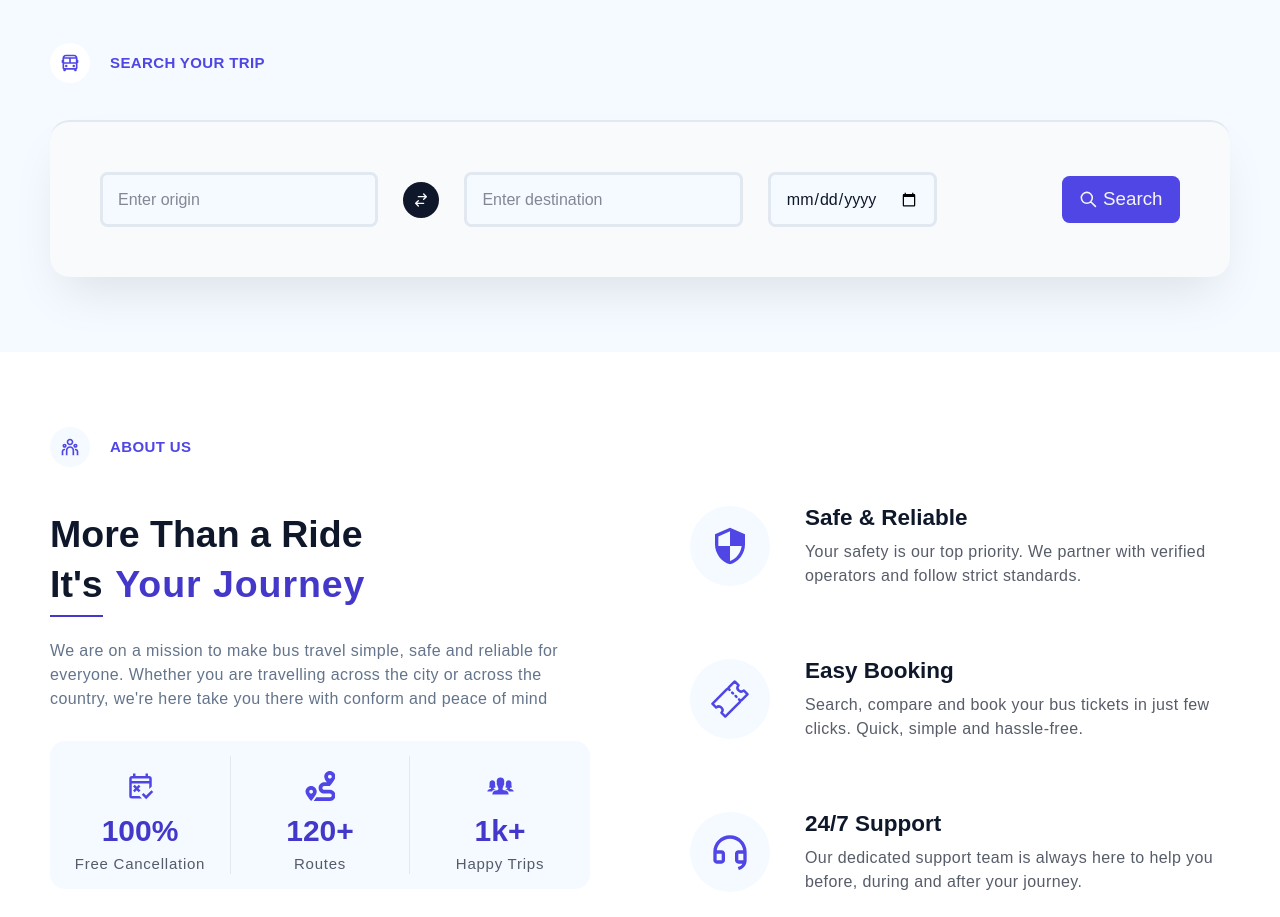
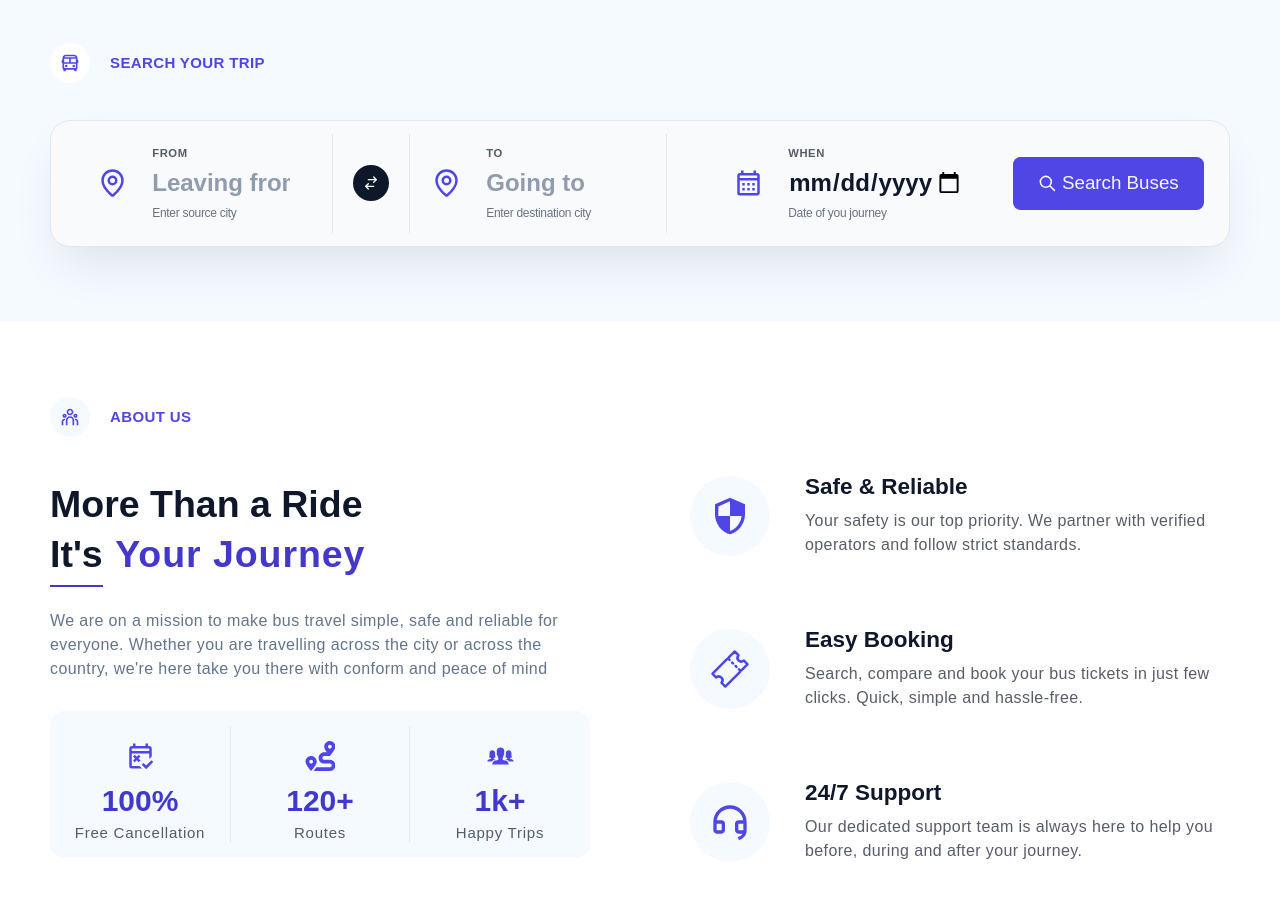
Before and after one commit to sudeshJha/bus-ticket-booking-system, a React (Vite) app: page /home in a window 1280 px wide. Shown: the part 820-1737 px from the top of the page. Built offline with nearby package versions, Linux system fonts and the light colour scheme.

Commit message:
search bar

```diff
--- a/src/components/ui/home/hero/HeroSection.jsx
+++ b/src/components/ui/home/hero/HeroSection.jsx
@@ -9,7 +9,6 @@ const HeroSection = () => {
   const darkImageUrl = "src/assets/hero_bg_dark.png";
 
   const imageUrl = isDarkMode ? darkImageUrl : lightImageUrl;
-  console.log(imageUrl);
 
   return (
     <div
--- a/src/components/ui/navbar/NavList.jsx
+++ b/src/components/ui/navbar/NavList.jsx
@@ -14,16 +14,11 @@ const NavList = () => {
   const navigate = useNavigate();
 
   const selectTab = (id) => {
-    console.log("----", id, activeTab);
     if (id === activeTab) return;
 
     setActiveTab(id);
     navigate(tabs[id].link);
   };
-
-  useEffect(() => {
-    console.log("activeTab");
-  }, []);
 
   return (
     <ul className="flex gap-16 items-center justify-center">
--- a/src/components/ui/search/SearchBar.jsx
+++ b/src/components/ui/search/SearchBar.jsx
@@ -1,42 +1,76 @@
-import React from "react";
+import React, { useState } from "react";
 import Button from "../../util/Button";
 import { HiOutlineSearch, HiOutlineSwitchHorizontal } from "react-icons/hi";
 import { useDarkMode } from "../../../context/ThemeContext";
-import { HiMapPin } from "react-icons/hi2";
+import { HiMapPin, HiOutlineMapPin } from "react-icons/hi2";
+import Icon from "../../util/Icon";
+import { LuMapPin } from "react-icons/lu";
+import SearchInput from "./SearchInput";
+import { MdOutlineCalendarMonth } from "react-icons/md";
+
+{
+  /*
+
+  */
+}
 
 const SearchBar = () => {
   const { isDarkMode } = useDarkMode();
+  const [source, setSource] = useState("");
+  const [destination, setDestination] = useState("");
+  const [date, setDate] = useState("");
 
-  const inputClass =
-    "px-6 py-5 rounded-xl border-3 border-border outline-0 w-[25vw] bg-surface-dark focus:border-3 focus:border-text-primary/30 focus:outline-none text-text-primary";
   return (
-    <form className="flex items-center justify-around bg-background gap-10 px-20 py-20 rounded-4xl shadow-2xl/10 border-t-2 border-border">
-      <input
-        className="px-6 py-5 rounded-xl border-3 border-border outline-0 w-[25vw] bg-surface-dark focus:border-3 focus:border-text-primary/40 focus:outline-none text-text-primary"
-        placeholder="Enter origin"
-        type="search"
-      />
+    <form className="flex items-center justify-center bg-background py-5 rounded-4xl shadow-2xl/10 border border-border gap-18">
+      <div className="border-r border-border">
+        <SearchInput
+          heading="from"
+          placeholder="Leaving from"
+          desc="Enter source city"
+          type="search"
+          value={source}
+          setValue={setSource}
+        >
+          <Icon icon={<LuMapPin />} color="text-primary" size="medium" />
+        </SearchInput>
+      </div>
 
-      <Button custom="bg-text-primary text-background rounded-full p-4 dark">
+      <Button custom="bg-text-primary text-background rounded-full p-4 dark -mx-10">
         <HiOutlineSwitchHorizontal />
       </Button>
 
-      <input
-        className={inputClass}
-        placeholder="Enter destination"
-        type="search"
-      />
+      <div className="border-x border-border">
+        <SearchInput
+          heading="To"
+          placeholder="Going to"
+          desc="Enter destination city"
+          type="search"
+          value={destination}
+          setValue={setDestination}
+        >
+          <Icon icon={<LuMapPin />} color="text-primary" size="medium" />
+        </SearchInput>
+      </div>
 
-      <input
-        className={`px-6 py-5 border-3 border-border rounded-xl  bg-surface-dark  focus:border-text-primary/40 focus:outline-none text-text-primary [color-scheme:${isDarkMode ? "dark" : "light"}]`}
-        placeholder="Enter "
+      <SearchInput
+        heading="When"
+        placeholder={new Date().toLocaleDateString("en-GB")}
+        desc="Date of you journey"
         type="date"
-      />
+        value={date}
+        setValue={setDate}
+      >
+        <Icon
+          icon={<MdOutlineCalendarMonth />}
+          color="text-primary"
+          size="medium"
+        />
+      </SearchInput>
 
-      <Button size="medium" type="primary" style="ml-40">
-        <span className="flex items-center gap-2">
+      <Button size="medium" type="primary">
+        <span className="flex items-center gap-2 px-3 py-1">
           <HiOutlineSearch />
-          Search
+          Search Buses
         </span>
       </Button>
     </form>
--- /dev/null
+++ b/src/components/ui/search/SearchInput.jsx
@@ -0,0 +1,54 @@
+import React from "react";
+import { LuMapPin } from "react-icons/lu";
+import Icon from "../../util/Icon";
+import { useDarkMode } from "../../../context/ThemeContext";
+import { format } from "date-fns";
+
+const SearchInput = ({
+  children,
+  heading,
+  placeholder,
+  desc,
+  type,
+  value,
+  setValue,
+}) => {
+  const { isDarkMode } = useDarkMode();
+  let mode = isDarkMode ? "dark" : "light";
+
+  return (
+    <div
+      className={`flex items-center gap-4 px-8 py-4 rounded-xl w-[20vw] border ${value ? "border-secondary-hover" : "border-transparent"} `}
+    >
+      <div className="flex items-center justify-center w-12 h-12 rounded-xl mr-6">
+        {children}
+      </div>
+
+      <div className="flex flex-col flex-1 ">
+        <label
+          className={
+            "text-lg font-semibold uppercase tracking-wider text-text-primary/70"
+          }
+        >
+          {heading}
+        </label>
+
+        <input
+          type={type}
+          placeholder={placeholder}
+          value={value}
+          onChange={(e) => setValue(e.target.value)}
+          min={type === "date" ? format(new Date(), "yyyy-MM-dd") : ""}
+          className={`mt-1 text-[2.4rem] font-semibold text-text-primary placeholder:text-text-secondary/70  outline-none border-b border-transparent  p-0 overflow-hidden w-full focus:border-b focus:border-primary scheme-${mode}
+      `}
+        />
+
+        <p className="mt-1 text-[1.2rem] text-gray-500 tracking-tight">
+          {desc}
+        </p>
+      </div>
+    </div>
+  );
+};
+
+export default SearchInput;
--- a/src/components/util/Icon.jsx
+++ b/src/components/util/Icon.jsx
@@ -8,7 +8,6 @@ const sizes = {
 };
 
 const Icon = ({ icon, size, color, bgColor, custom, onClick }) => {
-  console.log(bgColor, size);
   return (
     <div
       className={`text-${color} ${bgColor} ${sizes[size]}  rounded-full flex items-center justify-center ${custom}`}
--- a/src/index.css
+++ b/src/index.css
@@ -36,3 +36,7 @@ body {
   line-height: 1.5;
   font-size: 1.6rem;
 }
+
+input[type="date"]::-webkit-calendar-picker-indicator {
+  margin-left: -2.5rem;
+}
```
